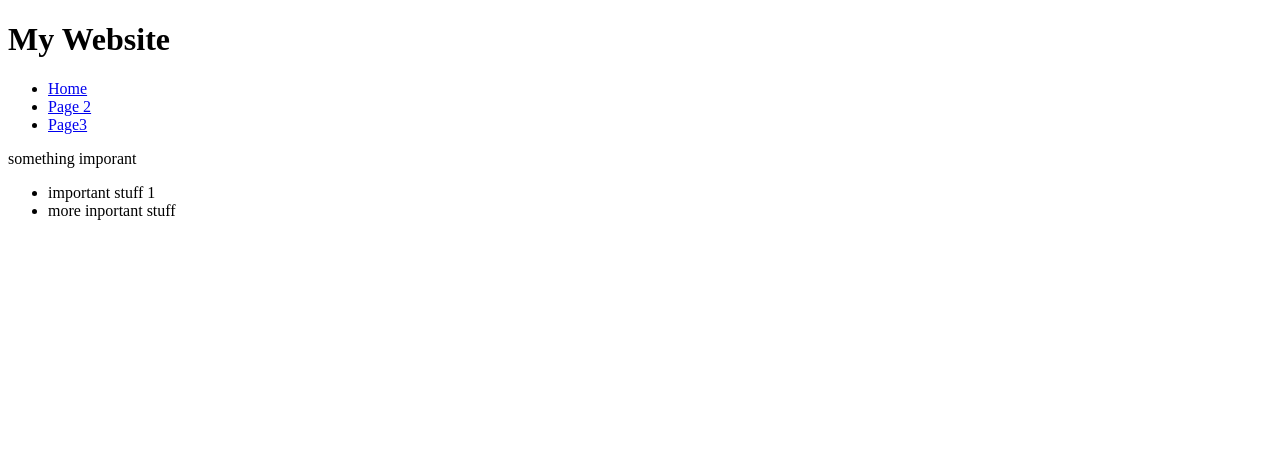
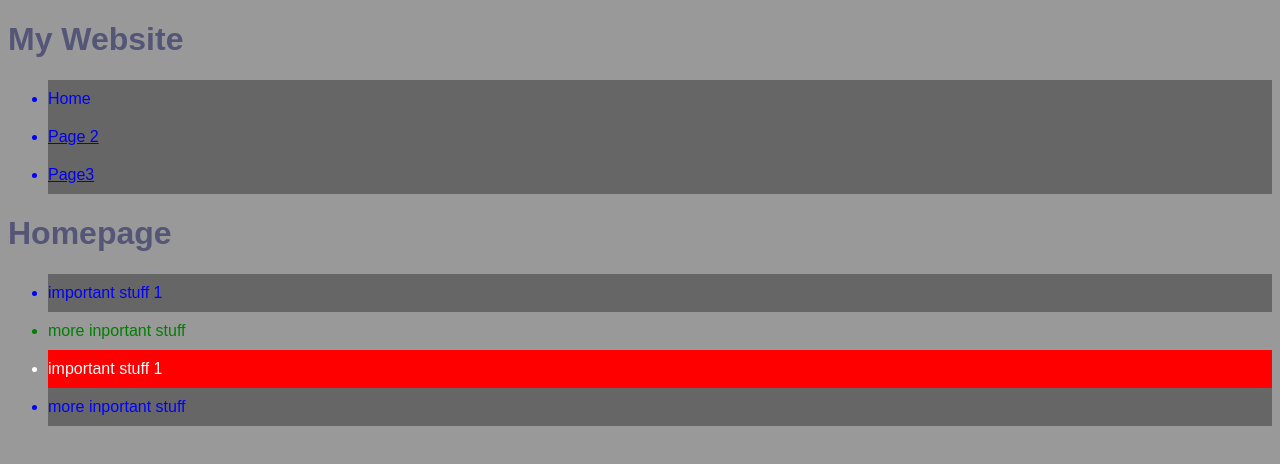
Before and after one commit to joseph-ismailyan/html.css.js.Testing, a plain HTML site: page index.html in a window 1280 px wide. Drawn offline with Linux system fonts and the light colour scheme.

Commit message:
Added css styles

```diff
--- a/index.html
+++ b/index.html
@@ -1,23 +1,24 @@
 <!doctype html>
 <html>
 <head>
-	<title>
-			Page One
-	</title>
+	<title>Page One</title>
+	<link href="main.css" rel="stylesheet" type="text/css"/>
 </head>
 
 <body>
 	<h1>My Website</h1>
 	<ul>
-		<li><a href="index.html">Home</a></li>
+		<li>Home</li>
 		<li><a href="page2.html">Page 2</a></li>
 		<li><a href="page3.html">Page3<a/></li>
 	</ul>
 		<p>
-			something imporant
+			<h1>Homepage</h1>
 		</p>
 		<ul>
 			<li>important stuff 1</li>
+			<li class="secondary">more inportant stuff</li>
+			<li id="special">important stuff 1</li>
 			<li>more inportant stuff</li>
 		</ul>
 </body>
--- /dev/null
+++ b/main.css
@@ -0,0 +1,23 @@
+body {
+	background: #999;
+	font-family: arial;
+}
+
+h1, h2 {
+	color: #557;
+}
+li {
+	background: #666;
+	color: blue;
+	padding: 10px 0px 10px 0px;
+}
+
+.secondary {
+	background: none;
+	color: green;
+}
+
+#special {
+	background: red;
+	color: white;
+}
```
Also changed, not shown: page2.html (+12 -6 lines), page3.html (+12 -6 lines).
